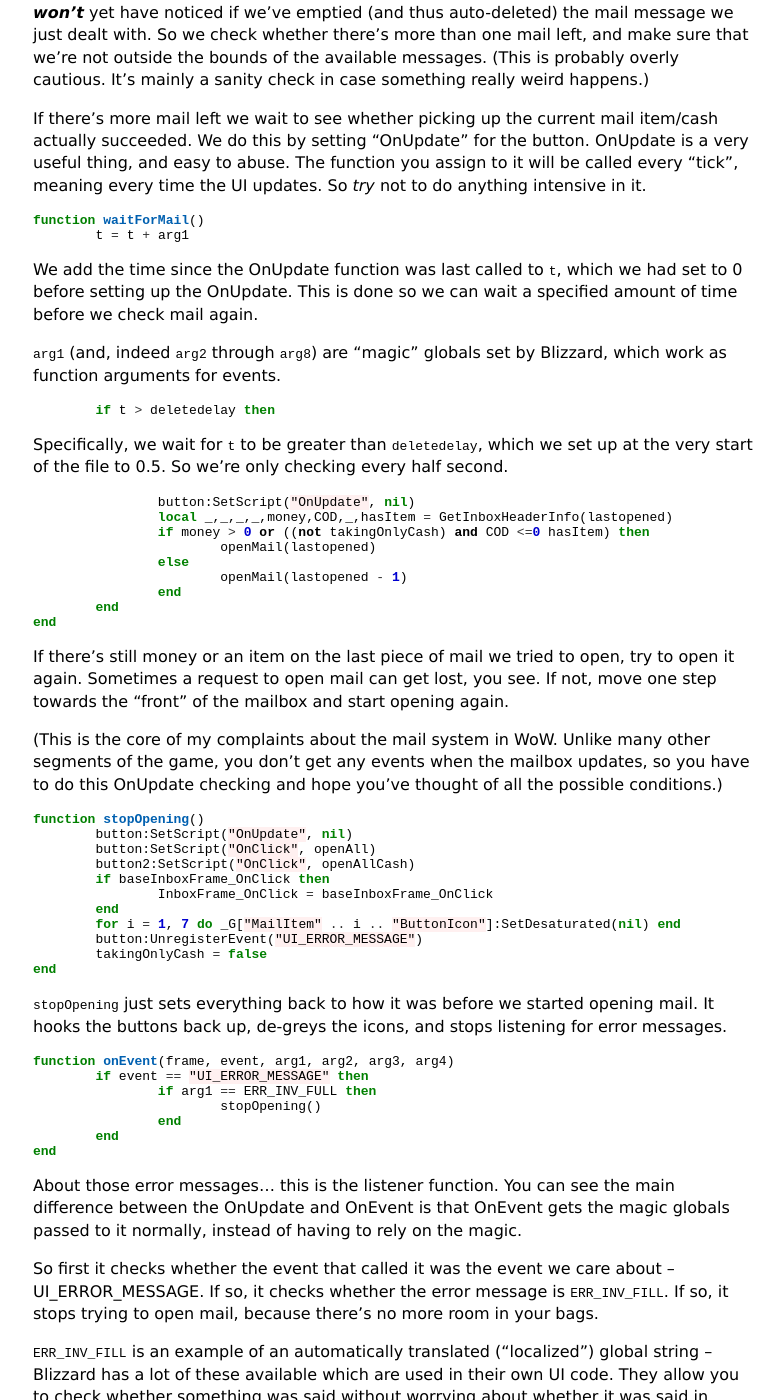
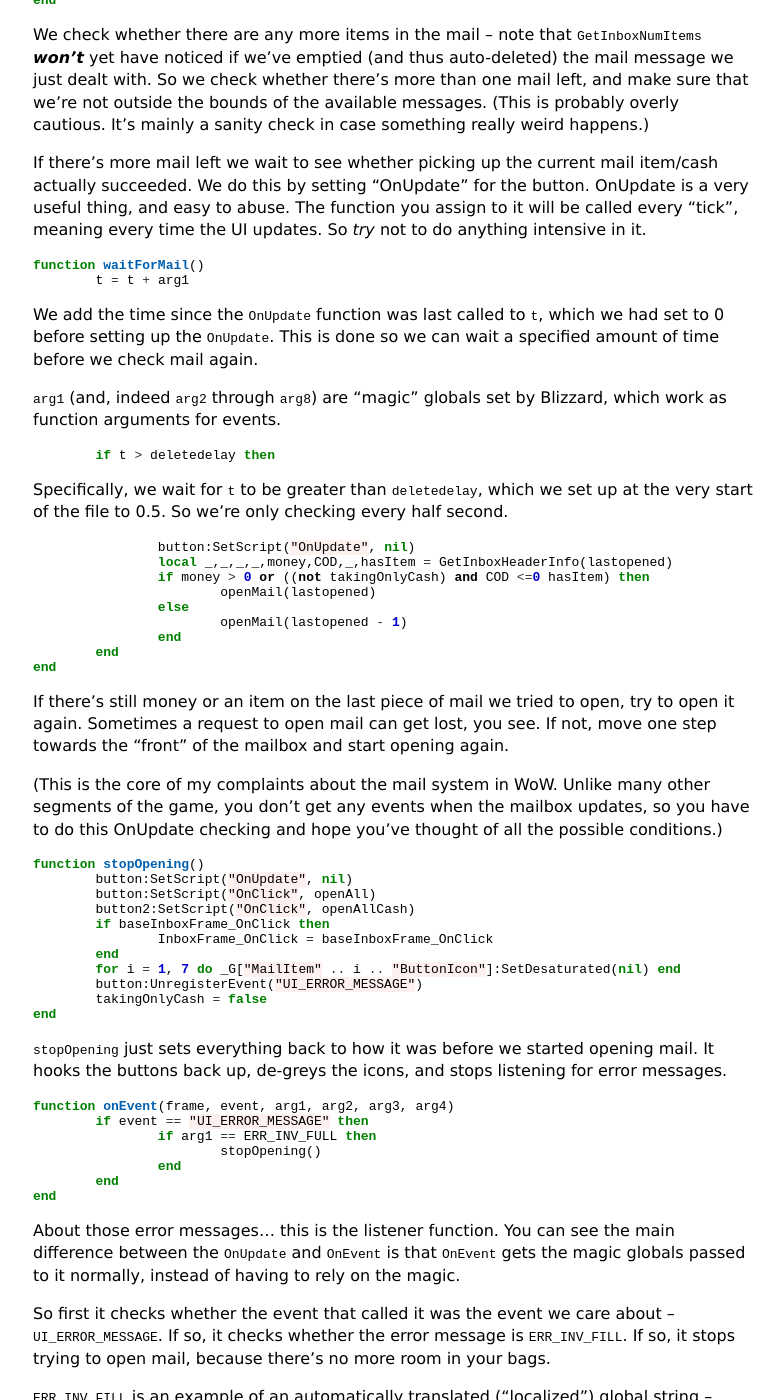
Before and after one commit to kemayo/davidlynch.org, a Jekyll site: the page built from projects/wow/diveinto/index.markdown, in a window 1280 px wide and 1400 px high, scrolled down 8950 px. Shown: the whole window, without its empty margins (247-1031 px from the left). Built offline with Jekyll 4.4.1, drawn with Linux system fonts in a browser that asks for light colours; some of the changed text lies outside the part shown.

Commit message:
Fix a few things in Dive Into Addons

````diff
--- a/projects/wow/diveinto/index.markdown
+++ b/projects/wow/diveinto/index.markdown
@@ -12,14 +12,14 @@ It's worse if you're being introduced to it through a framework. Ace2 is a wonde
 
 This is not a basic, simple tutorial. I'm going to take a small addon and vivisect it. I'll explain how everything fits together, and why some choices were made. Hopefully when I'm done you'll have a greater understanding of addons in general.
 
-I have no intention of explaining anything about the WoW API that isn't directly relevant. You want that, go to [wowwiki](http://www.wowwiki.com/API). You may find [Programming in Lua](http://www.lua.org/pil/) useful as a much more thorough presentation of Lua than I'll provide.
+I have no intention of explaining anything about the WoW API that isn't directly relevant. You want that, go to [the wiki](https://warcraft.wiki.gg/wiki/API). You may find [Programming in Lua](http://www.lua.org/pil/) useful as a much more thorough presentation of Lua than I'll provide.
 
 So. The addon. I have chosen OpenAll. Because I wrote it, and it's a useful combination of minimalism and utility which will require touching on disparate topics to understand. Also, it deals with one of the more painful areas to write an addon for: the mailbox. The mail API is crap. Crap, crap, crap. I'll explain why later.
 
-There are only two files in this addon, and you can download them [here](http://files.wowace.com/OpenAll/OpenAll.zip)
+There are only two files in this addon, and you can download them [here](https://github.com/kemayo/wow-openall).  (2024 note: though you'll have to go a long way back to find the exact versions described in this tutorial)
 
 OpenAll.toc:
-{% highlight sh %}
+```sh
 ## Interface: 20100
 ## Title: OpenAll
 ## Notes: Open all your mail
@@ -31,10 +31,10 @@ OpenAll.toc:
 ## X-LoadOn-Mailbox: true
 
 OpenAll.lua
-{% endhighlight %}
+```
 
 OpenAll.lua:
-{% highlight lua %}
+```lua
 local deletedelay, t = 0.5, 0
 local takingOnlyCash = false
 local button, button2, waitForMail, doNothing, openAll,
@@ -117,11 +117,11 @@ button:SetScript("OnClick", openAll)
 button:SetScript("OnEvent", onEvent)
 button2 = makeButton("OpenAllButton2", "Take Cash", 60, 25, 20, -410)
 button2:SetScript("OnClick", openAllCash)
-{% endhighlight %}
+```
 
 ...overwhelming, no?  Let's start from the top.
 
-When World of Warcraft loads it looks through your addon folder ([wowdir]/Interface/Addons). In every directory there it looks for a file with the same name as that directory and a .toc extension. If it finds one, that's an addon.
+When World of Warcraft loads it looks through your addon folder ({wowdir}/Interface/Addons). In every directory there it looks for a file with the same name as that directory and a .toc extension. If it finds one, that's an addon.
 
 The .toc (Table Of Contents) file tells World of Warcraft about your addon. At a minimum the .toc tells WoW what it's called and which files to load.
 
@@ -129,7 +129,7 @@ Lines that start with `#` are comments. Lines starting with `##` are special com
 
 Let's look at OpenAll.toc's comments again:
 
-{% highlight sh %}
+```sh
 ## Interface: 20100
 ## Title: OpenAll
 ## Notes: Open all your mail
@@ -139,7 +139,7 @@ Let's look at OpenAll.toc's comments again:
 ## LoadManagers: SupplyAndDemand, ForkliftGnome
 ## X-S&D-AtMail: true
 ## X-LoadOn-Mailbox: true
-{% endhighlight %}
+```
 
 `Interface` says what version of WoW this addon was written for. In this case, `20100` translates to 2.1. You have to explicitly tell WoW to load addons with an interface version older than the current one.
 
@@ -151,9 +151,9 @@ Comments that start with `X-` aren't used directly by WoW for anything. They're
 
 The next part of OpenAll.toc is rather short.
 
-{% highlight sh %}
+```sh
 OpenAll.lua
-{% endhighlight %}
+```
 
 That's a list of all the files that make up OpenAll, one per line. Like I said, this is a minimal addon.
 
@@ -161,9 +161,9 @@ Not that it matters here, but these files are loaded in the order you list them.
 
 There's not really anything else that you need to know about .toc files, so we're moving on to the far more complicated topic of Lua.
 
-{% highlight lua %}
+```lua
 local deletedelay, t = 0.5, 0
-{% endhighlight %}
+```
 
 It's just the first line, and already there are five new concepts for us: variables, assignment, types, scope, and blocks.
 
@@ -200,26 +200,26 @@ The current file is a block.
 
 So:
 
-{% highlight lua %}
+```lua
 local topLevel = 'hello'
 do
 	local i = 1
 	print(topLevel) -- prints 'hello'
 end
 print(i) -- prints 'nil', not '1'
-{% endhighlight %}
+```
 
 As you might imagine, it's good practice to make everything that doesn't need to be accessed by anyone else `local`.
 
 You can see all this used over the next few lines of the file:
 
-{% highlight lua %}
+```lua
 local takingOnlyCash = false
 local button, button2, waitForMail, doNothing, openAll,
 	openAllCash, openMail, lastopened, stopOpening, onEvent
 local baseInboxFrame_OnClick
 local _G = _G
-{% endhighlight %}
+```
 
 You will notice that declaring something as `local` without assigning anything to it immediately is possible.
 
@@ -229,16 +229,16 @@ The last line looks weird, but is just a way of bringing something global into t
 
 `_G` is a magic variable. It's a table representing the global environment. So these two statements are exactly equivalent in their effect:
 
-{% highlight lua %}
+```lua
 someName = 'George'
 _G["someName"] = 'George'
-{% endhighlight %}
+```
 
 This is useful in the case where you want to access a global variable whose name you don't know yet, as you'll see later.
 
-{% highlight lua %}
+```lua
 function doNothing() end
-{% endhighlight %}
+```
 
 Our first function!  Those of you with a background in programming or maths will know that a function is a way to apply a series of steps to a given input. If you didn't know that... I just told you. The process of applying a function to some inputs is called "calling" it.
 
@@ -246,12 +246,12 @@ This one, as you might guess from the name, does nothing. It still introduces us
 
 Here's a really simple function that actually does something:
 
-{% highlight lua %}
+```lua
 local function addTogether(a, b)
 	return a + b
 end
 print(addTogether(5, 2)) -- prints '7'
-{% endhighlight %}
+```
 
 `return` ends a function, declaring that whatever you told it to return is the result of the function.
 
@@ -261,46 +261,47 @@ A function is also a block.
 
 I'm going to jump to the very bottom of OpenAll.lua now, because it'll make more sense that way. Trust me.
 
-{% highlight lua %}
+```lua
 local function makeButton(id, text, w, h, x, y)
 	local button = CreateFrame("Button", id, InboxFrame, "UIPanelButtonTemplate")
-{% endhighlight %}
+```
 
 `makeButton` is a convenience function, written so I don't have to write out the exact same code twice to create and position two buttons. This lets me pass the only differences between then as arguments.
 
-In `makeButton` we see our first WoW API functions being used. [CreateFrame](http://wowwiki.com/API_CreateFrame), well, creates a [frame](http://wowwiki.com/Widget_API). A frame is the basic component of the WoW interface. It can represent pretty much anything. In this case we're creating a type of frame called a "Button", which is a child of InboxFrame, and is positioned relative to the top of InboxFrame.
+In `makeButton` we see our first WoW API functions being used. [CreateFrame](https://warcraft.wiki.gg/wiki/API_CreateFrame), well, creates a [frame](https://warcraft.wiki.gg/wiki/UIOBJECT_Frame). A frame is the basic component of the WoW interface. It can represent pretty much anything. In this case we're creating a type of frame called a `Button`, which is a child of `InboxFrame`, and is positioned relative to the top of `InboxFrame`.
 
-`button` is produced by CreateFrame. `button` is a frame. In fact, a frame is just a table, as discussed briefly above. Tables are used for a lot of things in Lua, especially things where other languages would use "classes" or "objects".
+`button` is produced by `CreateFrame`. `button` is a frame. In fact, a frame is just a table, as discussed briefly above. Tables are used for a lot of things in Lua, especially things where other languages would use "classes" or "objects".
 
 A table is created by using a pair of curly braces (`{ }`), and consists of a set of key-value pairs. You can access values from the table in two ways:
 
-{% highlight lua %}local t = {}
+```lua
+local t = {}
 t.somevalue = 1
 t["value with a space"] = 17
-{% endhighlight %}
+```
 
 Anything that can be held in a variable can be a table key or value. *Anything*. Other tables, functions, whatever.
 
-{% highlight lua %}
+```lua
 	button:SetWidth(w)
 	button:SetHeight(h)
 	button:SetPoint("CENTER", InboxFrame, "TOP", x, y)
 	button:SetText(text)
 	return button
 end
-{% endhighlight %}
+```
 
 Here we see new syntax again. It's just a shortcut for calling a function in a table... `button:SetHeight(h)` means exactly the same thing as `button.SetHeight(button, h)`
 
 As I said, tables are often used where other languages would use "objects". Frames are an example of this -- they're a bundle of related functions and data that are used to manipulate something in the UI. Just to give you an example of how this works:
 
-{% highlight lua %}
+```lua
 local cat = {name="Mittens", age=17, color="Too scarred to tell"}
 function cat:Purr()
 	print(self.name .. ' purrs loudly')
 end
 cat:Purr() -- prints "Mittens purrs loudly"
-{% endhighlight %}
+```
 
 That's obviously a bit contrived. But you get the idea.
 
@@ -308,24 +309,24 @@ It's worth noting that the function declaration above uses a very similar syntax
 
 Now you know that, the code that's actually using `makeButton` should make sense:
 
-{% highlight lua %}
+```lua
 button = makeButton("OpenAllButton", "Take All", 60, 25, -50, -410)
 button:SetScript("OnClick", openAll)
 button:SetScript("OnEvent", onEvent)
 button2 = makeButton("OpenAllButton2", "Take Cash", 60, 25, 20, -410)
 button2:SetScript("OnClick", openAllCash)
-{% endhighlight %}
+```
 
 `button:SetScript` lets you assign a function that will be called when a particular thing happens to the frame in question. In this case we say that when someone clicks on it we want `openAll` to be called, and when an event occurs (I'll get back to that) we want `onEvent` to be called.
 
 Back to the top!
 
-{% highlight lua %}
+```lua
 function openAll()
 	if GetInboxNumItems() == 0 then return end
 	button:SetScript("OnClick", nil)
 	button2:SetScript("OnClick", nil)
-{% endhighlight %}
+```
 
 Here we define `openAll`, the function I mentioned earlier that gets called when someone clicks on one of the buttons we made.
 
@@ -333,80 +334,80 @@ Excitingly, it uses our first conditional. A conditional is a way of saying "if
 
 If there's mail, we tell the buttons that clicking on them shouldn't do anything while we're working.
 
-{% highlight lua %}
+```lua
 	baseInboxFrame_OnClick = InboxFrame_OnClick
 	InboxFrame_OnClick = doNothing
-{% endhighlight %}
+```
 
 And now we "hook" `InboxFrame_OnClick`, the Blizzard function that gets called whenever you click on the inbox. "Hooking" refers to substituting your own function for another one. Sometimes your substitute function will then call the original function, and sometimes (like now) you completely replace it. We're completely replacing it with the aptly named `doNothing` that we defined earlier, because we don't want clicking on the inbox to do anything while we're meddling with mail.
 
-{% highlight lua %}
+```lua
 	for i = 1, 7 do _G["MailItem" .. i .. "ButtonIcon"]:SetDesaturated(1) end
-{% endhighlight %}
+```
 
 Our first loop!  A loop repeats a block of code based on a particular condition. A `for` loop like this repeats a specified number of times. The syntax is: `for [loop variable] = [start value], [end value], [increase by] do ... end`
 
 In this case we want to call a function on a set of objects whose names only differ by one number... `MailItem1ButtonIcon` through `MailItem7ButtonIcon`, the icons in your mailbox. This is why we brought up the `_G` magic table earlier... it means that we can build the name of the button as a string and look it up in the global table. To build the name we use the <b>concatenation</b> operator: `..`
 
-{% highlight lua %}
+```lua
 	button:RegisterEvent("UI_ERROR_MESSAGE")
-{% endhighlight %}
+```
 
 Then we tell the button that we want it to listen out for a particular event, named UI_ERROR_MESSAGE. When it sees that particular event occur it calls the function that we earlier set up as `button`'s OnEvent handler.
 
-[Events](http://wowwiki.com/Events_%28API%29) are a very important part of WoW addon writing. Nothing happens unless an event triggers it. The `:SetScript` stuff we did earlier is just a specialized way of registering for events that only affect one particular frame, for instance. A big part of writing an addon is working out what events you'll need to register for and respond to. Fortunately, [wowwiki](http://wowwiki.com/Events_%28API%29) has a quite comprehensive list.
+[Events](https://warcraft.wiki.gg/wiki/Events) are a very important part of WoW addon writing. Nothing happens unless an event triggers it. The `:SetScript` stuff we did earlier is just a specialized way of registering for events that only affect one particular frame, for instance. A big part of writing an addon is working out what events you'll need to register for and respond to. Fortunately, [the wiki](https://warcraft.wiki.gg/wiki/Events) has a quite comprehensive list.
 
 The event system also explains why even addons that don't require any UI will create a frame -- you need one to receive events. Fortunately a basic frame is invisible until you tell it otherwise.
 
 (As an aside... `:RegisterEvent` is slightly misnamed. It might be better thought of as `:RegisterForEvent`.)
 
-{% highlight lua %}
+```lua
 	openMail(GetInboxNumItems())
 end
-{% endhighlight %}
+```
 
 And we call `openMail` with the number of items in the inbox as its argument, asking it to pick up the item from that mail slot. (We're picking things up from the end of the mailbox and working towards the start because that means we don't have to worry about  items changing position while we work.)
 
-{% highlight lua %}
+```lua
 function openAllCash()
 	takingOnlyCash = true
 	openAll()
 end
-{% endhighlight %}
+```
 
 This is the handler for the other button we defined earlier -- all it does is set a variable to true so we can check it later, and call openAll.
 
-{% highlight lua %}
+```lua
 function openMail(index)
-{% endhighlight %}
+```
 
 `openMail` is the core of the addon. It examines a piece of mail and decides whether or not it can collect an item or cash from it.
 
-{% highlight lua %}
+```lua
 	if not InboxFrame:IsVisible() or index == 0 then return stopOpening() end
-{% endhighlight %}
+```
 
 Before trying to do anything it checks to see whether the inbox is actually open, or whether we've already opened everything. (It would know that we'd opened everything if it was asked to pick up item 0 from the inbox, because that doesn't exist.)
 
-{% highlight lua %}
+```lua
 	local _, _, _, _, money, COD, _, hasItem = GetInboxHeaderInfo(index)
-{% endhighlight %}
+```
 
 To work out what we're going to do with the item in slot `index` we call `GetInboxHeaderInfo`, an API function.
 
 `_` is new here -- it's a variable like any other, but by convention it's always used as a throwaway. You assign values that you're not interested in to it, and then ignore it. In this case all we're interested in is how much money is on the mail, whether it's C.O.D., and whether there's an item attached.
 
-{% highlight lua %}
+```lua
 	if money > 0 then
 		TakeInboxMoney(index)
 	elseif (not takingOnlyCash) and hasItem and COD <= 0 then
 		TakeInboxItem(index)
 	end
-{% endhighlight %}
+```
 
 If there's money, we take it. If we're not taking only cash and there's an item and it's *not* C.O.D, we take it.
 
-{% highlight lua %}
+```lua
 	local items = GetInboxNumItems()
 	if items &gt; 1 and index &lt; items + 1 then
 		lastopened = index
@@ -416,28 +417,28 @@ If there's money, we take it. If we're not taking only cash and there's an item
 		stopOpening()
 	end
 end
-{% endhighlight %}
+```
 
 We check whether there are any more items in the mail -- note that `GetInboxNumItems` ***won't*** yet have noticed if we've emptied (and thus auto-deleted) the mail message we just dealt with. So we check whether there's more than one mail left, and make sure that we're not outside the bounds of the available messages. (This is probably overly cautious. It's mainly a sanity check in case something really weird happens.)
 
 If there's more mail left we wait to see whether picking up the current mail item/cash actually succeeded. We do this by setting "OnUpdate" for the button. OnUpdate is a very useful thing, and easy to abuse. The function you assign to it will be called every "tick", meaning every time the UI updates. So *try* not to do anything intensive in it.
 
-{% highlight lua %}
+```lua
 function waitForMail()
 	t = t + arg1
-{% endhighlight %}
+```
 
-We add the time since the OnUpdate function was last called to `t`, which we had set to 0 before setting up the OnUpdate. This is done so we can wait a specified amount of time before we check mail again.
+We add the time since the `OnUpdate` function was last called to `t`, which we had set to 0 before setting up the `OnUpdate`. This is done so we can wait a specified amount of time before we check mail again.
 
 `arg1` (and, indeed `arg2` through `arg8`) are "magic" globals set by Blizzard, which work as function arguments for events.
 
-{% highlight lua %}
+```lua
 	if t > deletedelay then
-{% endhighlight %}
+```
 
 Specifically, we wait for `t` to be greater than `deletedelay`, which we set up at the very start of the file to 0.5. So we're only checking every half second.
 
-{% highlight lua %}
+```lua
 		button:SetScript("OnUpdate", nil)
 		local _,_,_,_,money,COD,_,hasItem = GetInboxHeaderInfo(lastopened)
 		if money > 0 or ((not takingOnlyCash) and COD <=0 hasItem) then
@@ -447,13 +448,13 @@ Specifically, we wait for `t` to be greater than `deletedelay`, which we set up
 		end
 	end
 end
-{% endhighlight %}
+```
 
 If there's still money or an item on the last piece of mail we tried to open, try to open it again. Sometimes a request to open mail can get lost, you see. If not, move one step towards the "front" of the mailbox and start opening again.
 
 (This is the core of my complaints about the mail system in WoW. Unlike many other segments of the game, you don't get any events when the mailbox updates, so you have to do this OnUpdate checking and hope you've thought of all the possible conditions.)
 
-{% highlight lua %}
+```lua
 function stopOpening()
 	button:SetScript("OnUpdate", nil)
 	button:SetScript("OnClick", openAll)
@@ -465,11 +466,11 @@ function stopOpening()
 	button:UnregisterEvent("UI_ERROR_MESSAGE")
 	takingOnlyCash = false
 end
-{% endhighlight %}
+```
 
 `stopOpening` just sets everything back to how it was before we started opening mail. It hooks the buttons back up, de-greys the icons, and stops listening for error messages.
 
-{% highlight lua %}
+```lua
 function onEvent(frame, event, arg1, arg2, arg3, arg4)
 	if event == "UI_ERROR_MESSAGE" then
 		if arg1 == ERR_INV_FULL then
@@ -477,14 +478,14 @@ function onEvent(frame, event, arg1, arg2, arg3, arg4)
 		end
 	end
 end
-{% endhighlight %}
+```
 
-About those error messages... this is the listener function. You can see the main difference between the OnUpdate and OnEvent is that OnEvent gets the magic globals passed to it normally, instead of having to rely on the magic.
+About those error messages... this is the listener function. You can see the main difference between the `OnUpdate` and `OnEvent` is that `OnEvent` gets the magic globals passed to it normally, instead of having to rely on the magic.
 
-So first it checks whether the event that called it was the event we care about -- UI_ERROR_MESSAGE. If so, it checks whether the error message is `ERR_INV_FILL`. If so, it stops trying to open mail, because there's no more room in your bags.
+So first it checks whether the event that called it was the event we care about -- `UI_ERROR_MESSAGE`. If so, it checks whether the error message is `ERR_INV_FILL`. If so, it stops trying to open mail, because there's no more room in your bags.
 
 `ERR_INV_FILL` is an example of an automatically translated ("localized") global string -- Blizzard has a lot of these available which are used in their own UI code. They allow you to check whether something was said without worrying about whether it was said in English or Korean or some other language. If all you cared about was people in the US then you could check for "Inventory is full." for the exact same effect.
 
 And there you have it. You now know how to write an addon that can pick up all the mail in your mailbox.
 
-I'd like to thank [Mark Pilgrim](http://www.diveintomark.org), because I stole his "Dive Into" naming scheme. Then I'd like to thank my wife, for providing invaluable beta-reading services.
+I'd like to thank [Mark Pilgrim](http://www.diveintomark.org), because I stole his "Dive Into" naming scheme. Then I'd like to thank my spouse, for providing invaluable beta-reading services.
````
Also changed, not shown: other parts of projects/wow/diveinto/index.markdown (+2 -2 lines).
